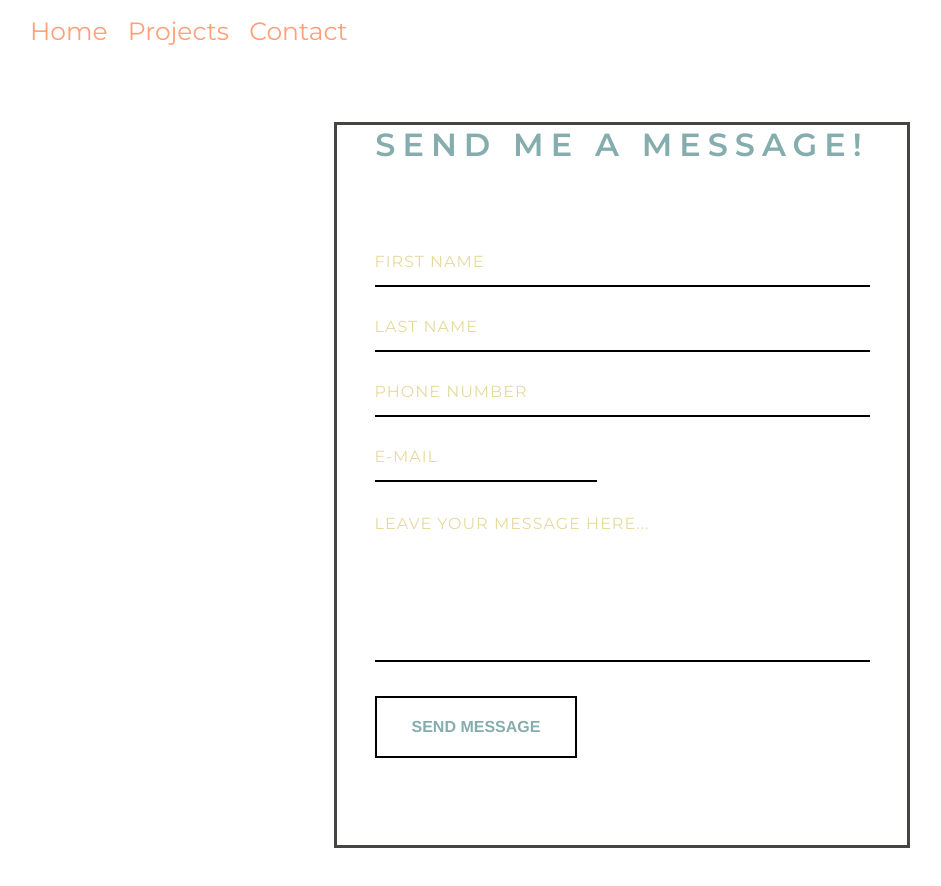
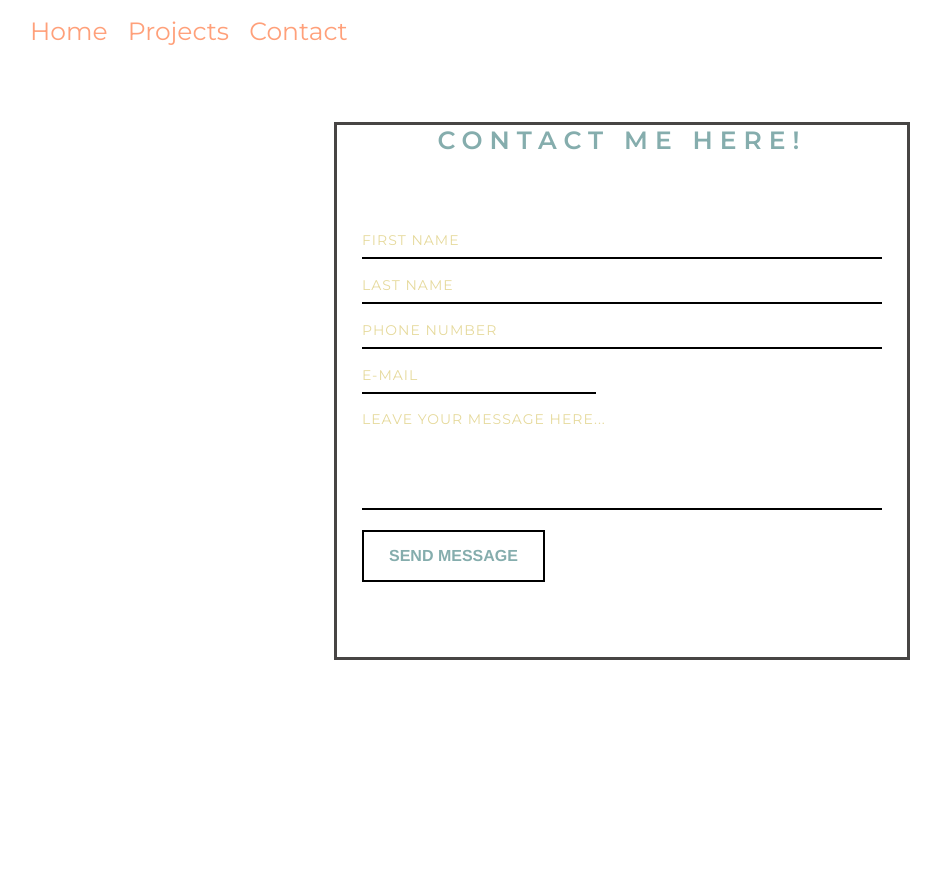
Before and after one commit to Hamediaj/Portfolio, a plain HTML site: page contact2.html in a window 1280 px wide. Shown: the whole page, without its empty margins (18-959 px from the left). After the commit the page ends 800 px from the top, so only its background shows below. Drawn offline with Linux system fonts and the light colour scheme.

Commit message:
completed contact form

```diff
--- a/contact2.html
+++ b/contact2.html
@@ -18,7 +18,7 @@
       </nav>
     </header>
     <main class="contactform">
-      <h2>Send me a message!</h2>
+      <h2>Contact me here!</h2>
     <form class="contact" action="contact2.html" method="get">
       <label class="fname">
         <input type="text" name="firstName" value="First Name">
@@ -29,7 +29,7 @@
       </label>
 
       <label class="phone">
-        <input type="text" name="phoneNumber" value="Phone Number">
+        <input type="tel" name="phoneNumber" value="Phone Number">
       </label>
 
       <label class="email">
--- a/styles/stylesheet.css
+++ b/styles/stylesheet.css
@@ -203,13 +203,13 @@ textarea {
 }
 
 form {
-  padding: 37.5px;
+  padding: 25px;
   margin: 50px 0;
 }
 
 .contactform h2 {
   color: #85adad;
-  font-size: 32px;
+  font-size: 25px;
   font-weight: 700;
   letter-spacing: 7px;
   text-align: center;
@@ -222,55 +222,55 @@ form {
 	width: 45%;
 }
 
-input[type='text'], [type='email'], textarea {
+input[type='text'], [type='email'], [type='tel'], textarea {
 	background: none;
   border: none;
   color: #E6DA9D;
 	border-bottom: solid 2px black;
-	font-size: 1rem;
+	font-size: 14px;
   font-weight: 400;
   letter-spacing: 1px;
-	margin: 0em 0 1.875em 0;
-	padding: 0 0 0.875em 0;
+	margin: 0 0 1rem 0;
+	padding: 0 0 .5rem 0;
   text-transform: uppercase;
 	width: 100%;
 	box-sizing: border-box;
 }
 
-input[type='text']:focus, [type='email']:focus, textarea:focus {
+input[type='text']:focus, [type='email']:focus, [type='tel']:focus, textarea:focus {
 	outline: none;
-	padding: 0 0 0.875em 0;
+	padding: 0 0 0.5rem 0;
 }
 
-.message .fname .lname{
+.message .fname .lname .subject {
 	float: none;
-}
-
-.subject {
-  width: 100%;
+  width: 100%
 }
 
 .phone {
   width: 100%;
+  float: none;
+  display: inline-block;
+  border: none;
+  outline: none;
 }
 
 textarea {
-	line-height: 150%;
-	height: 150px;
+	height: 100px;
 	resize: none;
   width: 100%;
 }
 
 #form-button {
+  display: inline-block;
   background: none;
   border: solid 2px black;
-  color: #85adad;
-  display: inline-block;
+  outline: none;
   cursor: pointer;
-  font-family: 'Helvetica', Arial, sans-serif;
+  font-family: 'Helvetica';
   font-size: 1rem;
   font-weight: bold;
-  outline: none;
-  padding: 20px 35px;
+  color: #85adad;
+  padding: 15px 25px;
   text-transform: uppercase;
 }
```
